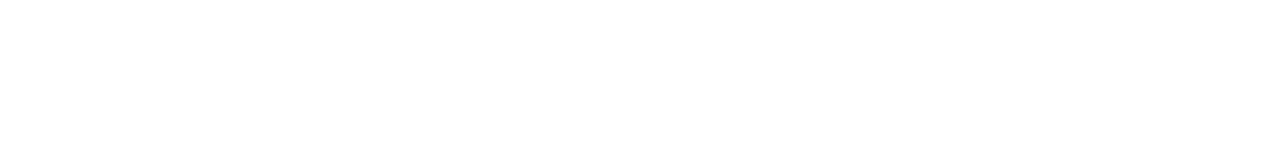
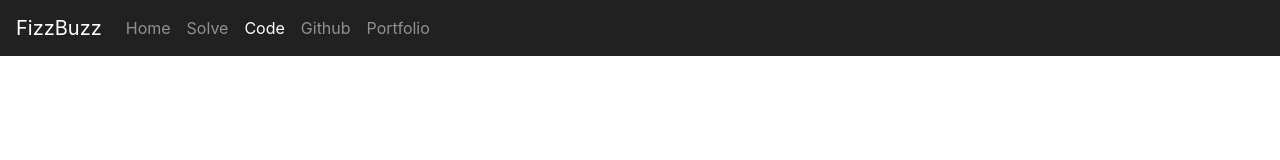
Before and after one commit to johndavid25/CodeAlong2, a plain HTML site: page code.html in a window 1280 px wide. Drawn offline with nearby package versions, Linux system fonts and the light colour scheme.

Commit message:
Page Structure

```diff
--- a/code.html
+++ b/code.html
@@ -0,0 +1,47 @@
+<!doctype html>
+<html lang="en">
+  <head>
+    <title>Title</title>
+    <!-- Required meta tags -->
+    <meta charset="utf-8">
+    <meta name="viewport" content="width=device-width, initial-scale=1, shrink-to-fit=no">
+
+    <!-- Bootstrap CSS -->
+    <link rel="stylesheet" href="https://stackpath.bootstrapcdn.com/bootstrap/4.3.1/css/bootstrap.min.css" integrity="sha384-ggOyR0iXCbMQv3Xipma34MD+dH/1fQ784/j6cY/iJTQUOhcWr7x9JvoRxT2MZw1T" crossorigin="anonymous">
+  </head>
+  <body>
+
+    <nav class="navbar navbar-expand-sm navbar-dark" style="background-color: #212121;">
+        <a class="navbar-brand" href="#">FizzBuzz</a>
+        <button class="navbar-toggler d-lg-none" type="button" data-toggle="collapse" data-target="#collapsibleNavId" aria-controls="collapsibleNavId"
+            aria-expanded="false" aria-label="Toggle navigation"></button>
+        <div class="collapse navbar-collapse" id="collapsibleNavId">
+            <ul class="navbar-nav mr-auto mt-2 mt-lg-0">
+                <li class="nav-item ">
+                    <a class="nav-link" href="/index.html">Home </a>
+                </li>
+                <li class="nav-item">
+                    <a class="nav-link" href="/solve.html">Solve</a>
+                </li>
+                <li class="nav-item active">
+                    <a class="nav-link" href="/code.html">Code<span class="sr-only">(current)</span></a>
+                </li>
+                <li class="nav-item">
+                    <a class="nav-link" href="https://github.com/johndavid25/CodeAlong2">Github</a>
+                </li>
+                <li class="nav-item">
+                    <a class="nav-link" href="https://johndevportfolio.netlify.app" target="_blank">Portfolio</a>
+                </li>
+            </ul>
+        </div>
+    </nav>
+
+
+
+    <!-- Optional JavaScript -->
+    <!-- jQuery first, then Popper.js, then Bootstrap JS -->
+    <script src="https://code.jquery.com/jquery-3.3.1.slim.min.js" integrity="sha384-q8i/X+965DzO0rT7abK41JStQIAqVgRVzpbzo5smXKp4YfRvH+8abtTE1Pi6jizo" crossorigin="anonymous"></script>
+    <script src="https://cdnjs.cloudflare.com/ajax/libs/popper.js/1.14.7/umd/popper.min.js" integrity="sha384-UO2eT0CpHqdSJQ6hJty5KVphtPhzWj9WO1clHTMGa3JDZwrnQq4sF86dIHNDz0W1" crossorigin="anonymous"></script>
+    <script src="https://stackpath.bootstrapcdn.com/bootstrap/4.3.1/js/bootstrap.min.js" integrity="sha384-JjSmVgyd0p3pXB1rRibZUAYoIIy6OrQ6VrjIEaFf/nJGzIxFDsf4x0xIM+B07jRM" crossorigin="anonymous"></script>
+  </body>
+</html>
```
Also changed, not shown: index.html (+2 -2 lines), solve.html (+47 -0 lines).
